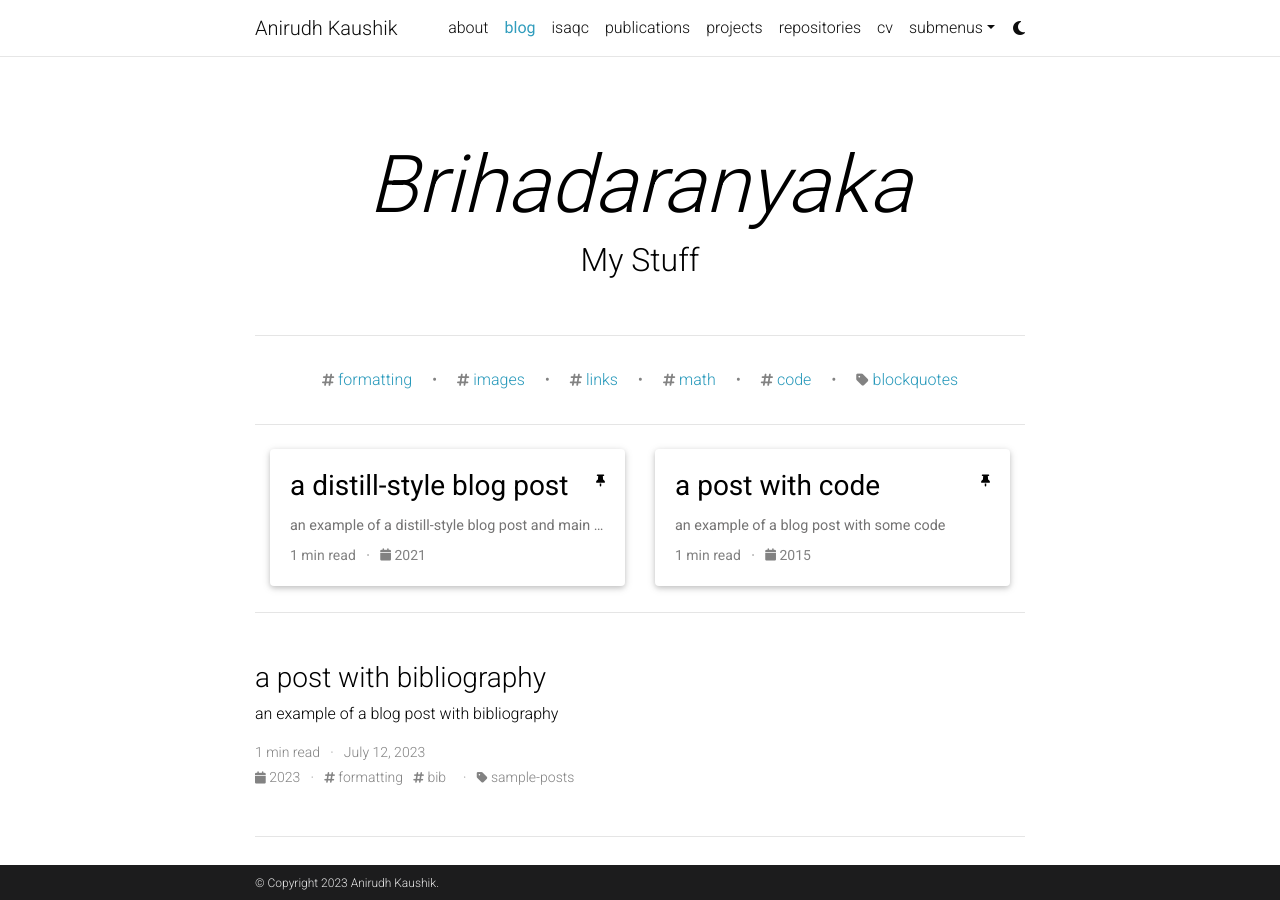
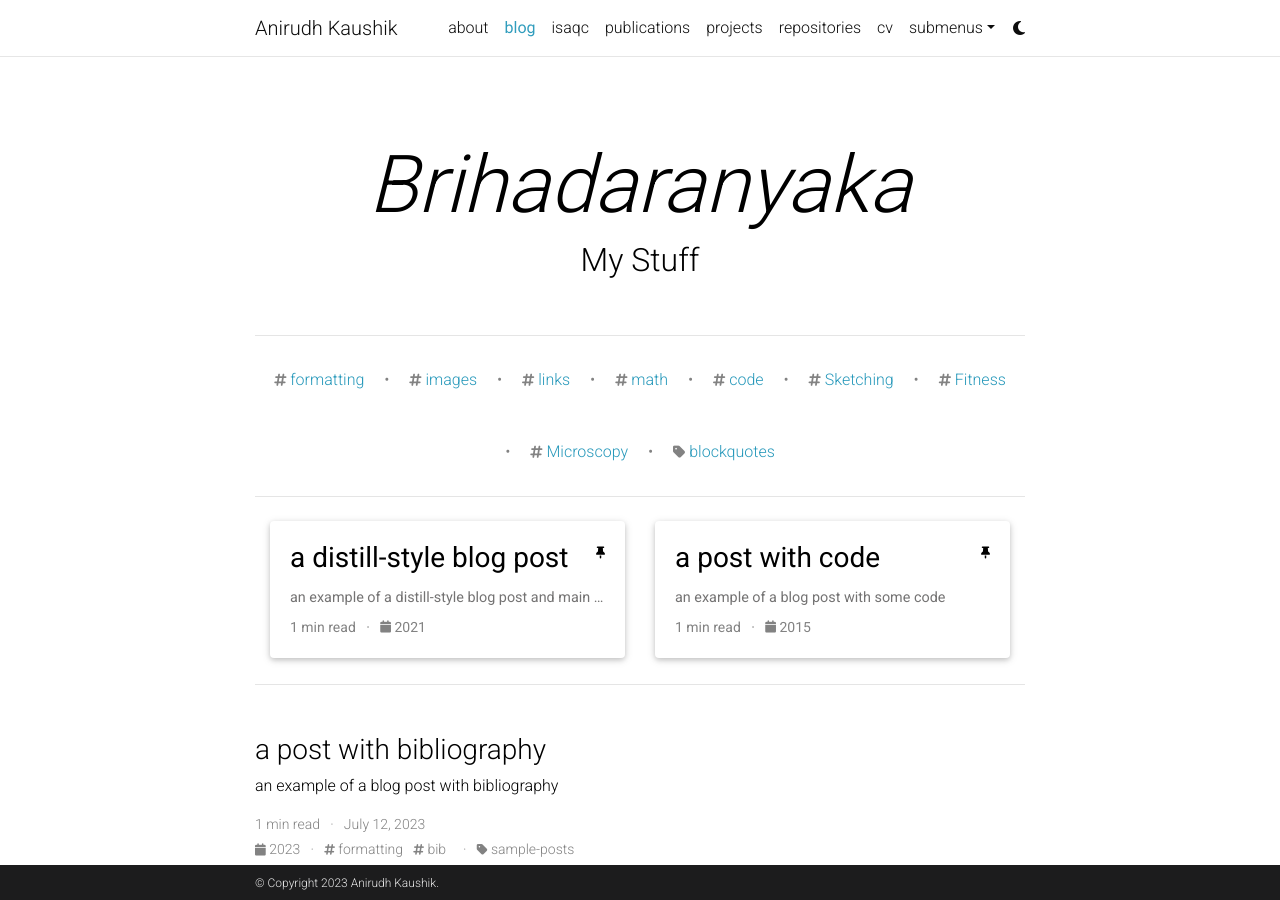
Before and after one commit to anirudhkaushik2003/anirudhkaushik2003.github.io, a Jekyll site: the page built from blog/index.html, in a window 1280 px wide and 900 px high. Built offline with Jekyll 4.4.1, drawn with Linux system fonts in a browser that asks for light colours; the list of posts is cut into pages by our own code; comment, search, counter and statistics services are not loaded; a style sheet for code colours, icons or effects is not loaded.

```diff
--- a/_config.yml
+++ b/_config.yml
@@ -263,7 +263,7 @@
     tag: '/blog/tag/:name/'
     category: '/blog/category/:name/'
 
-display_tags: ['formatting', 'images', 'links', 'math', 'code'] # these tags will be displayed on the front page of your blog
+display_tags: ['formatting', 'images', 'links', 'math', 'code', "Sketching", "Fitness", "Microscopy"] # these tags will be displayed on the front page of your blog
 display_categories: ['blockquotes'] # these categories will be displayed on the front page of your blog
 
 # -----------------------------------------------------------------------------
```
